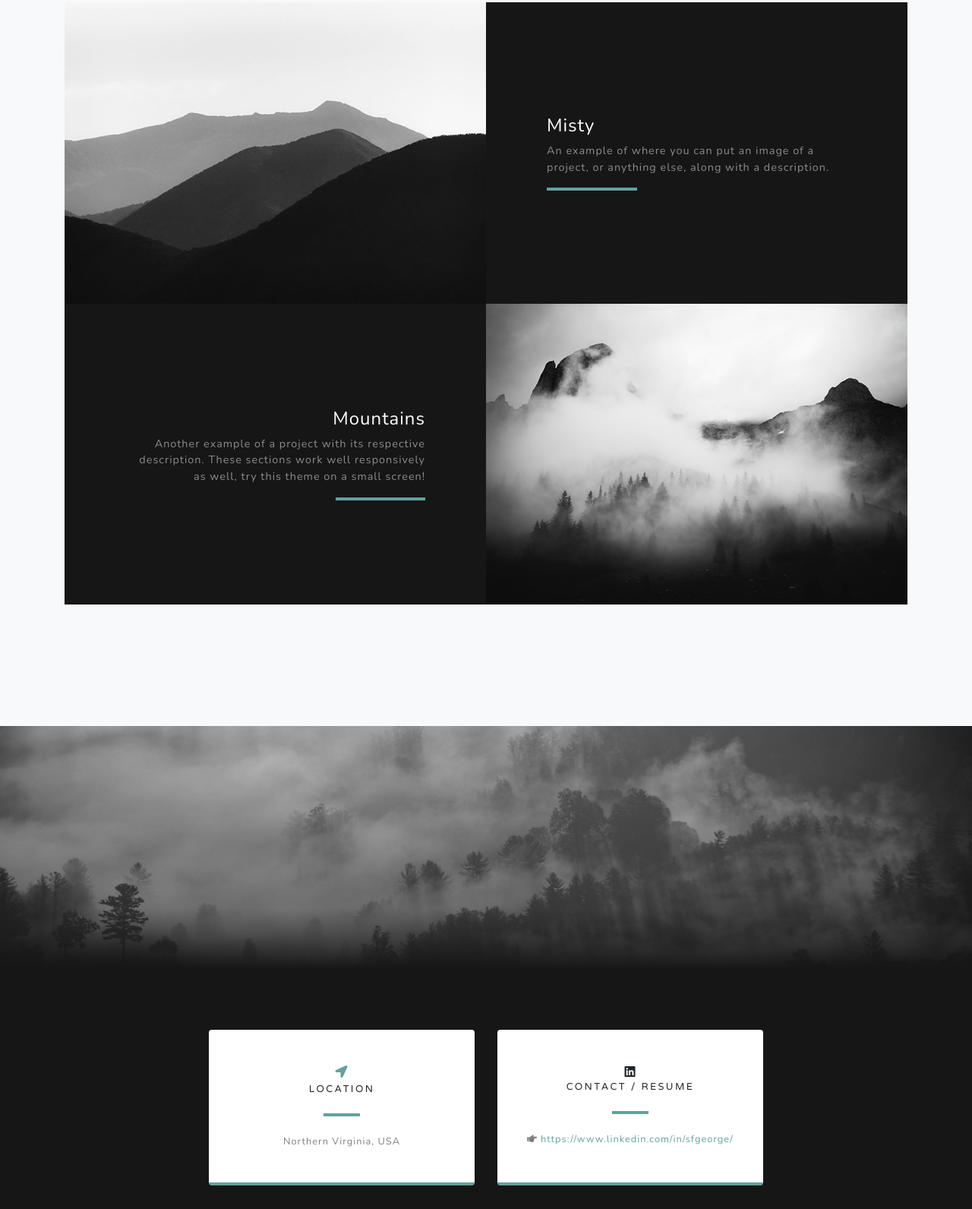
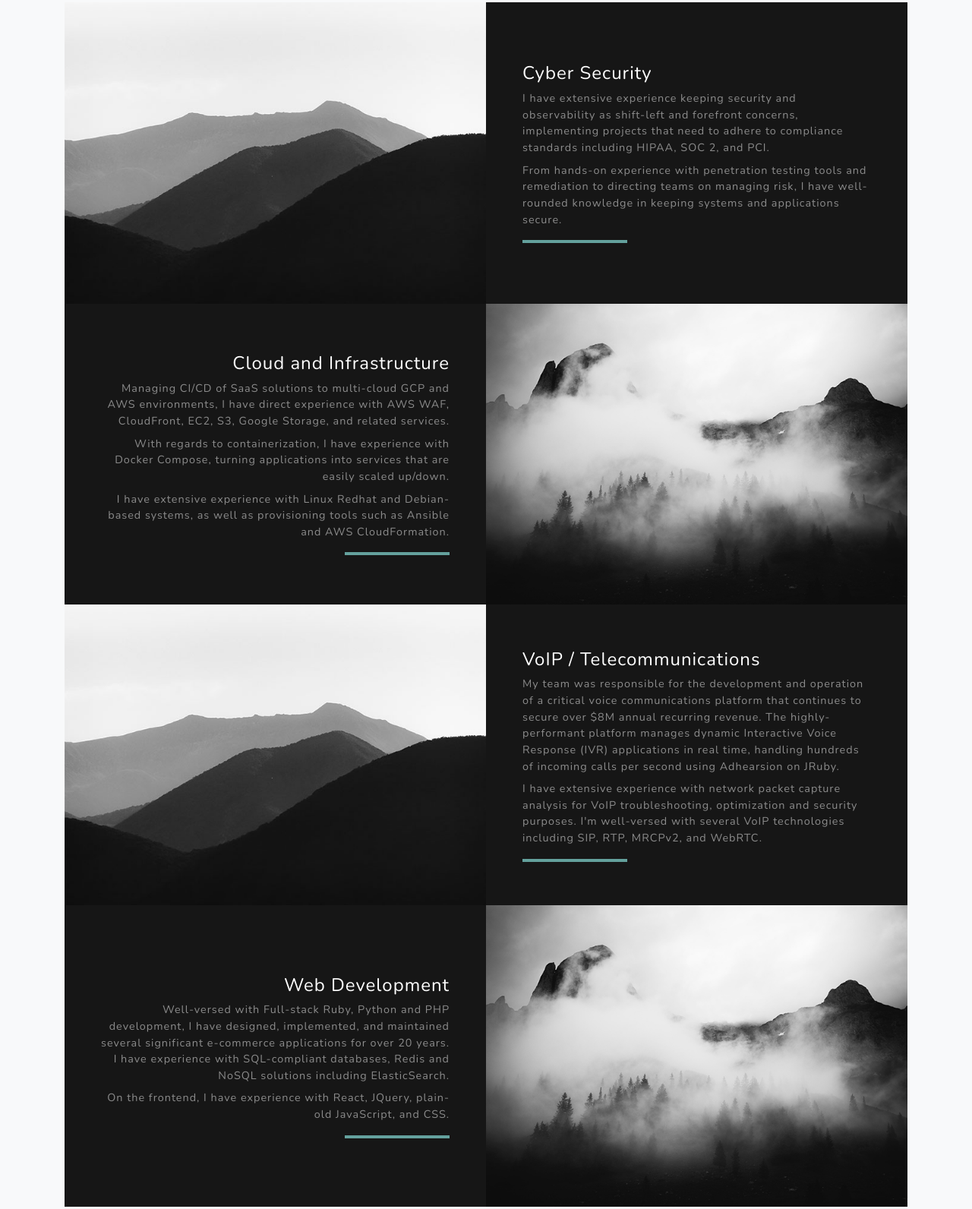
Before and after one commit to sfgeorge/sfgeorge.github.io, a Gatsby site: page / in a window 1280 px wide. Shown: the part 1866-3458 px from the top of the page at 76% size. Built offline with nearby package versions, Linux system fonts and the light colour scheme; Gatsby itself is replaced by a stand-in of ours.

Commit message:
Expertise

```diff
--- a/src/assets/sass/_projects.scss
+++ b/src/assets/sass/_projects.scss
@@ -11,7 +11,7 @@
     padding: 3rem;
     font-size: 90%;
     @media (min-width: 992px) {
-      padding: 5rem;
+      padding: 3rem;
       hr {
         border-color: $primary;
         border-width: .25rem;
--- a/src/pages/index.js
+++ b/src/pages/index.js
@@ -54,6 +54,7 @@ const IndexPage = () => (
 
     <section id="projects" className="projects-section bg-light">
       <div className="container">
+
         <div className="row align-items-center no-gutters mb-4 mb-lg-5">
           <div className="col-xl-8 col-lg-7">
             <img className="img-fluid mb-3 mb-lg-0" src={bgMaster} alt="" />
@@ -78,10 +79,19 @@ const IndexPage = () => (
             <div className="bg-black text-center h-100 project">
               <div className="d-flex h-100">
                 <div className="project-text w-100 my-auto text-center text-lg-left">
-                  <h4 className="text-white">Misty</h4>
-                  <p className="mb-0 text-white-50">
-                    An example of where you can put an image of a project, or
-                    anything else, along with a description.
+                  <h4 className="text-white">Cyber Security</h4>
+                  <p className="my-2 text-white-50">
+                    I have extensive experience keeping security and
+                    observability as shift-left and forefront concerns,
+                    implementing projects that need to adhere to compliance
+                    standards including HIPAA, SOC 2, and PCI.
+
+                  </p>
+                  <p className="my-2 text-white-50">
+                    From hands-on experience with penetration testing tools and
+                    remediation to directing teams on managing risk, I have
+                    well-rounded knowledge in keeping systems and applications
+                    secure.
                   </p>
                   <hr className="d-none d-lg-block mb-0 ml-0" />
                 </div>
@@ -98,11 +108,15 @@ const IndexPage = () => (
             <div className="bg-black text-center h-100 project">
               <div className="d-flex h-100">
                 <div className="project-text w-100 my-auto text-center text-lg-right">
-                  <h4 className="text-white">Mountains</h4>
-                  <p className="mb-0 text-white-50">
-                    Another example of a project with its respective
-                    description. These sections work well responsively as well,
-                    try this theme on a small screen!
+                  <h4 className="text-white">Cloud and Infrastructure</h4>
+                  <p className="my-2 text-white-50">
+                    Managing CI/CD of SaaS solutions to multi-cloud GCP and AWS environments, I have direct experience with AWS WAF, CloudFront, EC2, S3, Google Storage, and related services.
+                  </p>
+                  <p className="my-2 text-white-50">
+                    With regards to containerization, I have experience with Docker Compose, turning applications into services that are easily scaled up/down.
+                  </p>
+                  <p className="my-2 text-white-50">
+                    I have extensive experience with Linux Redhat and Debian-based systems, as well as provisioning tools such as Ansible and AWS CloudFormation.
                   </p>
                   <hr className="d-none d-lg-block mb-0 mr-0" />
                 </div>
@@ -110,6 +124,51 @@ const IndexPage = () => (
             </div>
           </div>
         </div>
+
+        <div className="row justify-content-center no-gutters mb-5 mb-lg-0">
+          <div className="col-lg-6">
+            <img className="img-fluid" src={demoImage1} alt="" />
+          </div>
+          <div className="col-lg-6">
+            <div className="bg-black text-center h-100 project">
+              <div className="d-flex h-100">
+                <div className="project-text w-100 my-auto text-center text-lg-left">
+                  <h4 className="text-white">VoIP / Telecommunications</h4>
+                  <p className="my-2 text-white-50">
+                    My team was responsible for the development and operation of a critical voice communications platform that continues to secure over $8M annual recurring revenue.  The highly-performant platform manages dynamic Interactive Voice Response (IVR) applications in real time, handling hundreds of incoming calls per second using Adhearsion on JRuby.
+                  </p>
+                  <p className="my-2 text-white-50">
+                    I have extensive experience with network packet capture analysis for VoIP troubleshooting, optimization and security purposes.  I'm well-versed with several VoIP technologies including SIP, RTP, MRCPv2, and WebRTC.
+                  </p>
+                  <hr className="d-none d-lg-block mb-0 ml-0" />
+                </div>
+              </div>
+            </div>
+          </div>
+        </div>
+
+        <div className="row justify-content-center no-gutters">
+          <div className="col-lg-6">
+            <img className="img-fluid" src={demoImage2} alt="" />
+          </div>
+          <div className="col-lg-6 order-lg-first">
+            <div className="bg-black text-center h-100 project">
+              <div className="d-flex h-100">
+                <div className="project-text w-100 my-auto text-center text-lg-right">
+                  <h4 className="text-white">Web Development</h4>
+                  <p className="my-2 text-white-50">
+                    Well-versed with Full-stack Ruby, Python and PHP development, I have designed, implemented, and maintained several significant e-commerce applications for over 20 years.  I have experience with SQL-compliant databases, Redis and NoSQL solutions including ElasticSearch.
+                  </p>
+                  <p className="my-2 text-white-50">
+                    On the frontend, I have experience with React, JQuery, plain-old JavaScript, and CSS.
+                  </p>
+                  <hr className="d-none d-lg-block mb-0 mr-0" />
+                </div>
+              </div>
+            </div>
+          </div>
+        </div>
+
       </div>
     </section>
 
```
